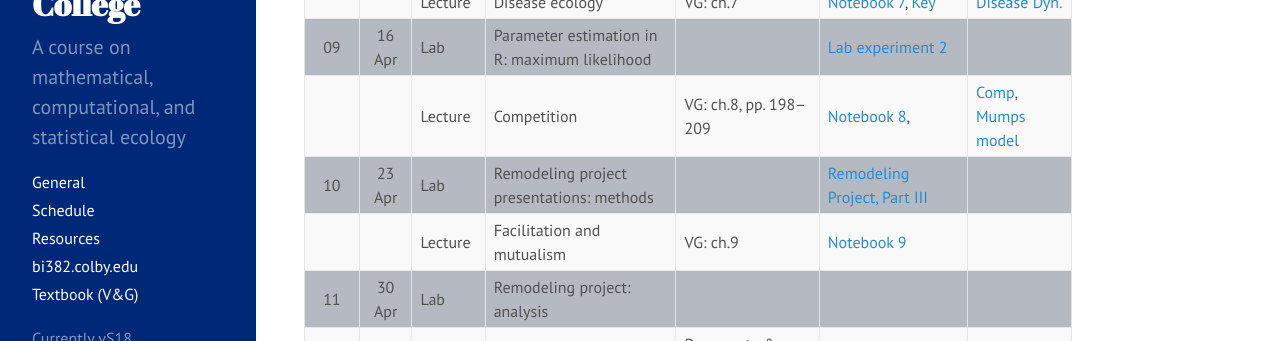
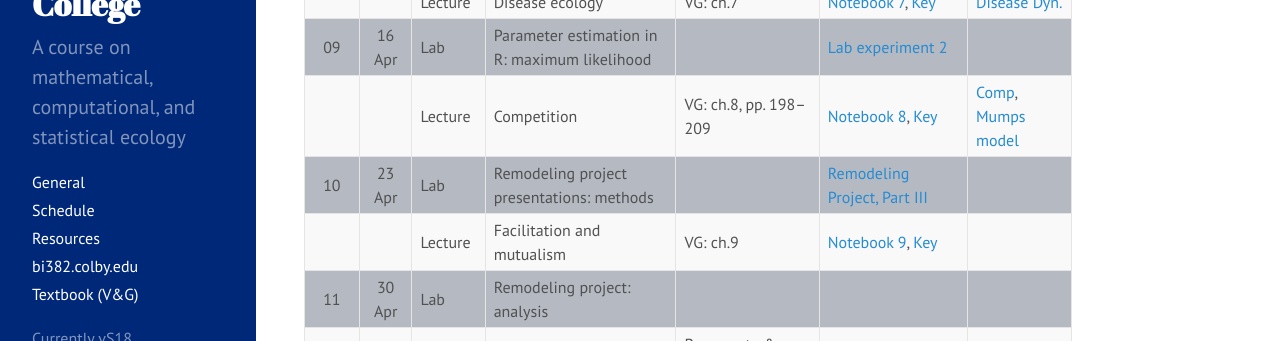
Before and after one commit to ColbyEcology/BI382_2018_Spring, a Jekyll site: the page built from Schedule.md, in a window 1280 px wide and 900 px high, scrolled down 1066 px. Shown: the part 168-509 px from the top of the window. Built offline with Jekyll 4.4.1, drawn with Linux system fonts in a browser that asks for light colours.

Commit message:
add nb 8 and 9 keys

```diff
--- a/Schedule.md
+++ b/Schedule.md
@@ -47,9 +47,9 @@ Week |  Date  | Meeting |     Topic
 08   | 09 Apr |   Lab   | Ecological experiment 2: predators and prey in virtual reality |                     | | [Raw data](../Assignments/LabExperiments/Experiment2/Pigmemberment_Raw.zip), [Clean data](../Assignments/LabExperiments/Experiment2/Pigmemberment_Clean.zip)
      |        | Lecture | Disease ecology		           	                             | VG: ch.7            | [Notebook 7](../Assignments/LectureNotebooks/Ch7_Notebook), [Key](../Assignments/LectureNotebooks/Ch7_Notebook_key.html){:target="_blank"} | [Disease Dyn.](../Presentations/Lec16_17_Disease.html){:target="_blank"}
 09   | 16 Apr |   Lab   | Parameter estimation in R: maximum likelihood                  |                     |  [Lab experiment 2](../Assignments/LabExperiments/Experiment2/LabExperiment2.html){:target="_blank"} |
-     |        | Lecture | Competition  				                                     | VG: ch.8, pp. 198–209 | [Notebook 8](../Assignments/LectureNotebooks/Ch8_Notebook), | [Comp](../Presentations/Lec18_19_Competition){:target="_blank"}, [Mumps model](https://www.ncbi.nlm.nih.gov/pmc/articles/PMC5800133/pdf/ijerph-15-00033.pdf)
+     |        | Lecture | Competition  				                                     | VG: ch.8, pp. 198–209 | [Notebook 8](../Assignments/LectureNotebooks/Ch8_Notebook), [Key](../Assignments/LectureNotebooks/Ch8_Notebook_key.html){:target="_blank"} | [Comp](../Presentations/Lec18_19_Competition){:target="_blank"}, [Mumps model](https://www.ncbi.nlm.nih.gov/pmc/articles/PMC5800133/pdf/ijerph-15-00033.pdf)
 10   | 23 Apr |   Lab   | Remodeling project presentations: methods                      |                     | [Remodeling Project, Part III](../Assignments/RemodelingProject/RemodelingProject_Methods.html){:target="_blank"} |
-     |        | Lecture | Facilitation and mutualism                                     | VG: ch.9            | [Notebook 9](../Assignments/LectureNotebooks/Ch9_Notebook) |
+     |        | Lecture | Facilitation and mutualism                                     | VG: ch.9            | [Notebook 9](../Assignments/LectureNotebooks/Ch9_Notebook), [Key](../Assignments/LectureNotebooks/Ch9_Notebook_key.html){:target="_blank"} |
 11   | 30 Apr |   Lab   | Remodeling project: analysis                                   |                     | |
      |        | Lecture | Webs and networks                        		                 | Bascompte & Jordano 2014, and McCann 2012              | <span style="color:#788bbb">Notebook 10</span> |
 12   | 07 May |   Lab   | Remodeling project: analysis                                   |                     | |
```
